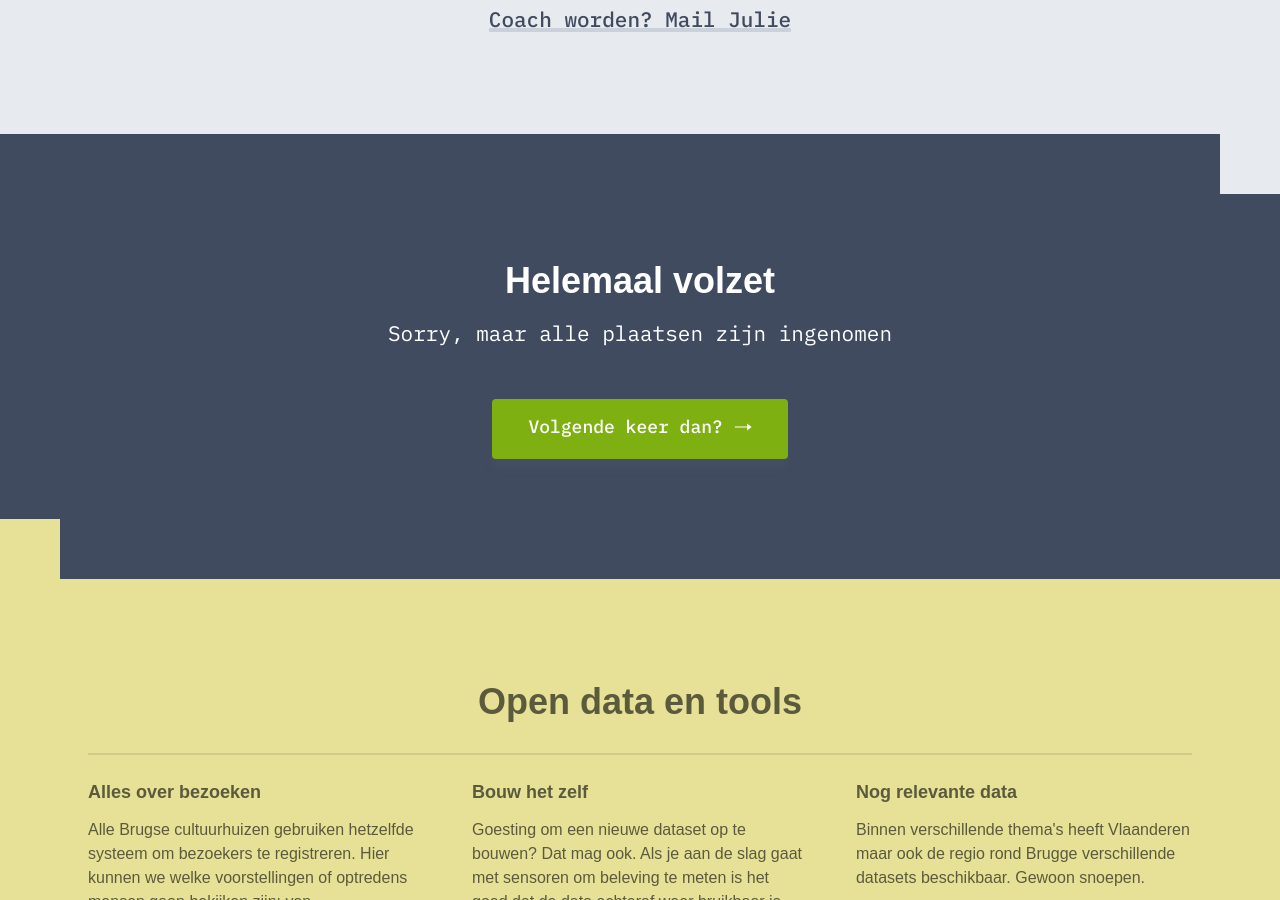
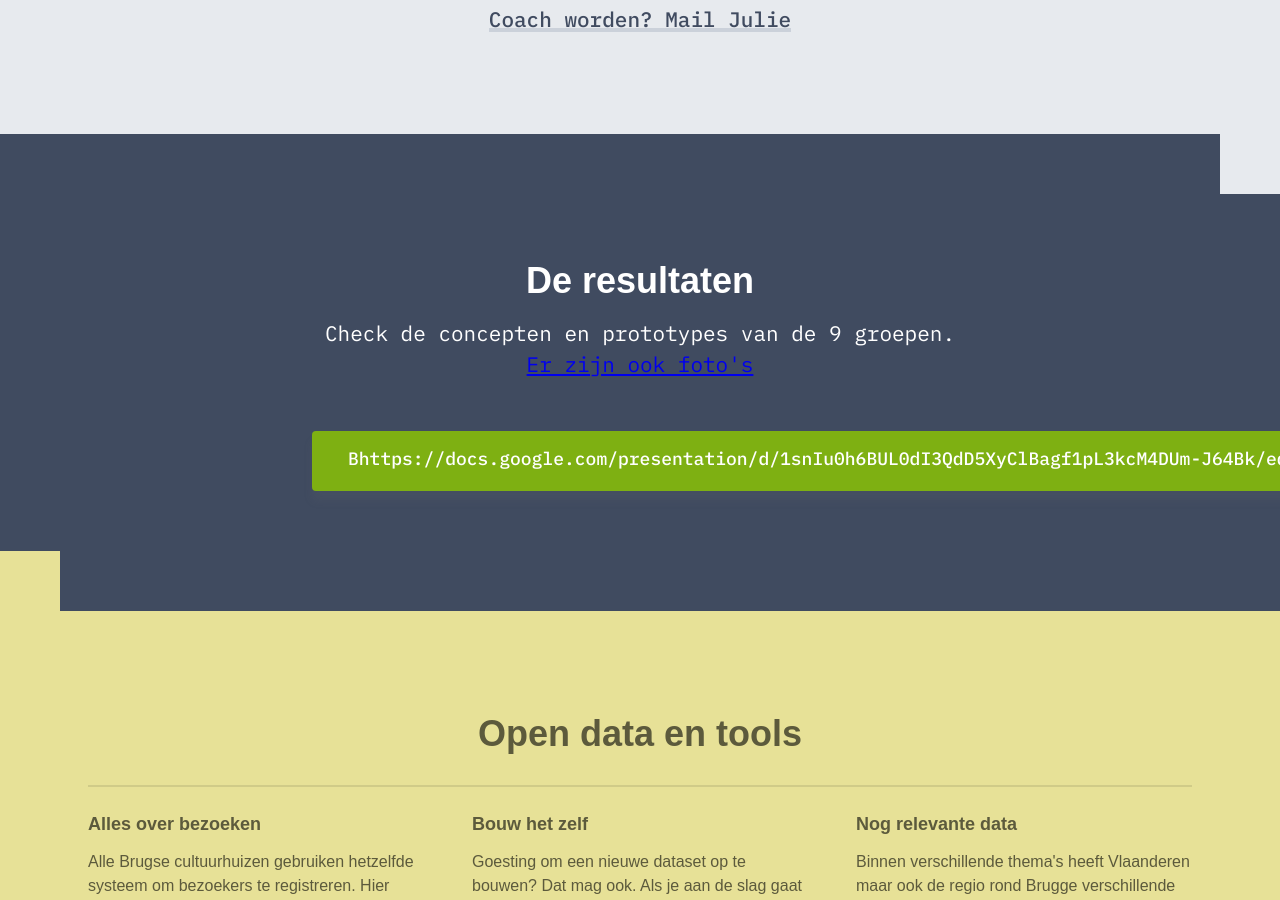
Before and after one commit to nerdlab-be/cityhacks-2019, a Jekyll site: the page built from _pages/index.markdown, in a window 1280 px wide and 900 px high, scrolled down 4483 px. Built offline with Jekyll 4.4.1, drawn with Linux system fonts in a browser that asks for light colours; some web fonts are replaced.

Commit message:
added resultaten

```diff
--- a/_pages/index.markdown
+++ b/_pages/index.markdown
@@ -75,7 +75,7 @@ coaches:
   link: "Coach worden? Mail Julie"
   linkHref: "mailto:julie.naesens@ocwest.be"
 subscribe:
-  title: "Helemaal volzet"
-  para: "Sorry, maar alle plaatsen zijn ingenomen"
-  link: "Volgende keer dan?"
+  title: "De resultaten"
+  para: "Check de concepten en prototypes van de 9 groepen. <a href='https://www.facebook.com/pg/turbobrugge/photos/?tab=album&album_id=2471637146425724&ref=page_internal'>Er zijn ook foto's</a>"
+  link: "Bhttps://docs.google.com/presentation/d/1snIu0h6BUL0dI3QdD5XyClBagf1pL3kcM4DUm-J64Bk/edit?usp=sharing"
 ---
```
